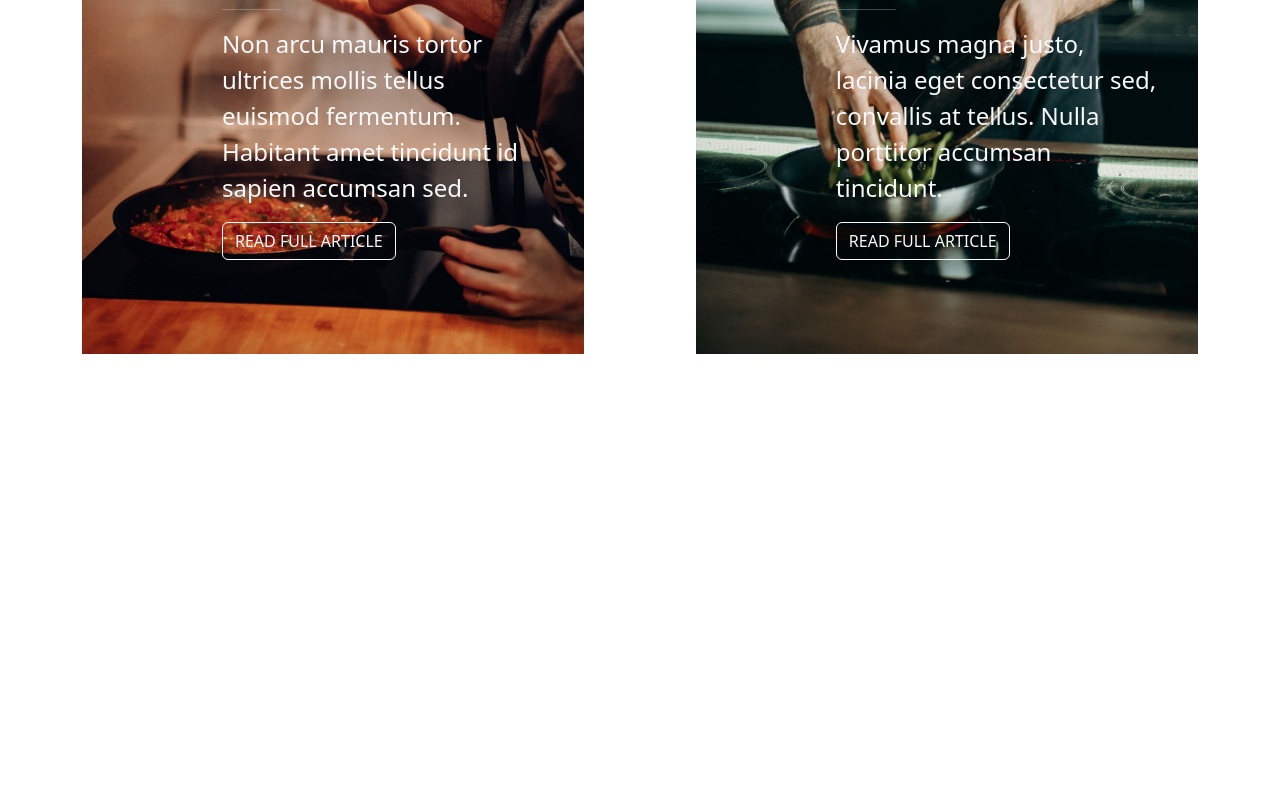
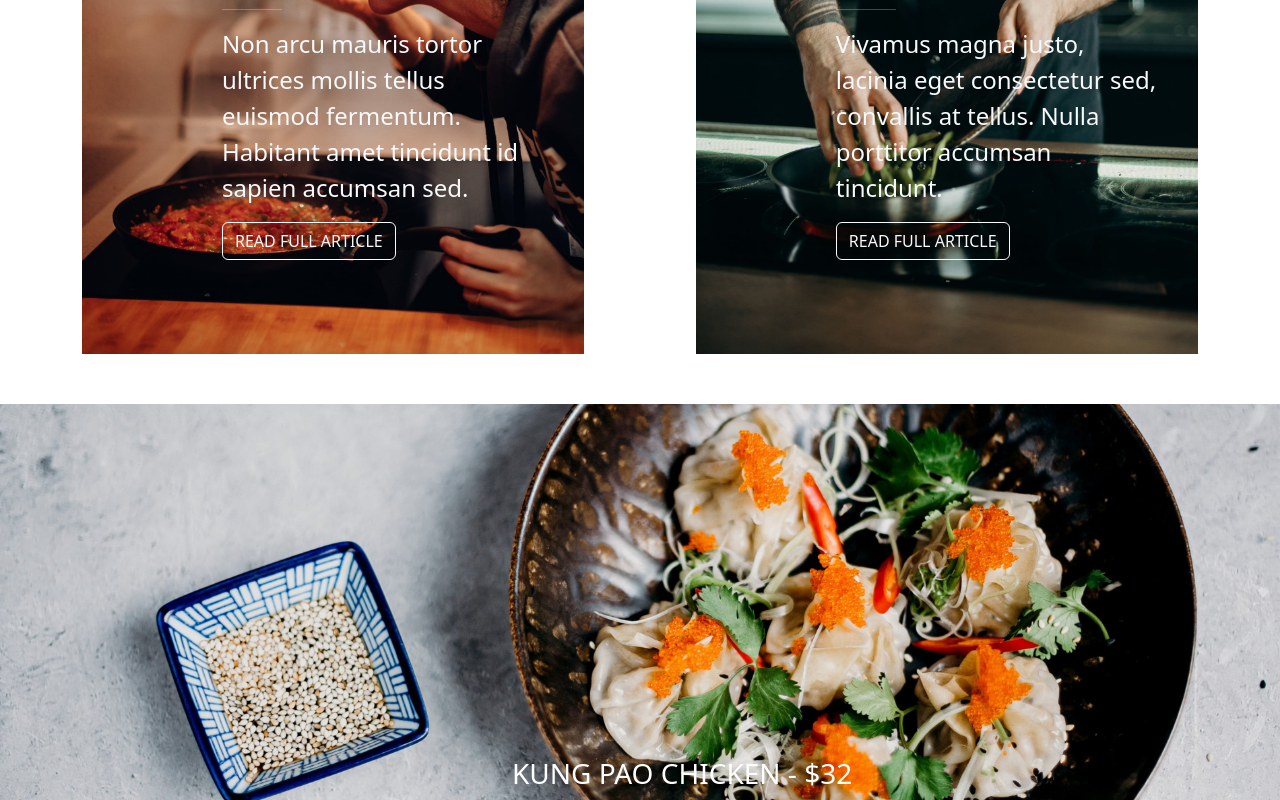
Before and after one commit to ChiaraPontello/proj-html-vuejs, a Vue app: page / in a window 1280 px wide. Shown: the part 4339-5139 px from the top of the page. Before the commit the page ends 4693 px from the top, so only its background shows below. Built offline with nearby package versions, Linux system fonts and the light colour scheme.

Commit message:
img kung in CardCritic

```diff
--- a/src/components/main/CardCritic.vue
+++ b/src/components/main/CardCritic.vue
@@ -46,8 +46,14 @@
             <p>Vivamus magna justo, lacinia eget consectetur sed, convallis at tellus. Nulla porttitor accumsan tincidunt.</p>
             <button class="btn btn-outline-light buy">READ FULL ARTICLE</button>
         </div>
-          </div>
+      </div>
     </div>
+    </div>
+
+  <!--img kungpao-->
+    <div class="imgkung">
+      <img src="/img/kungpao.jpg" alt="" class="kung">
+      <h3 class="textKung">KUNG PAO CHICKEN - $32</h3>
     </div>
   </div>
   </template>
@@ -93,10 +99,6 @@ hr{
       transform: scale(1.04);
     }
   }
-
-
-
-
   .boxLeft {
   background-image: url('/img/girl2.jpg');
   background-size: cover;
@@ -105,9 +107,6 @@ hr{
   padding: 40px;
   margin-top: 30px;
 }
-
-
-
 .boxRight {
   background-image: url('/img/boys.jpg');
   background-size: cover;
@@ -118,5 +117,20 @@ hr{
   float: right;
 }
 
+.imgkung {
+  position: relative;
+  .kung{
+    width: 100%;
+    padding-top: 50px;
+
+  }
+  .textKung{
+    position: absolute;
+    bottom: 2px;
+    left: 40%;
+    color: white;
+}
+}
+
 
 </style>
```
